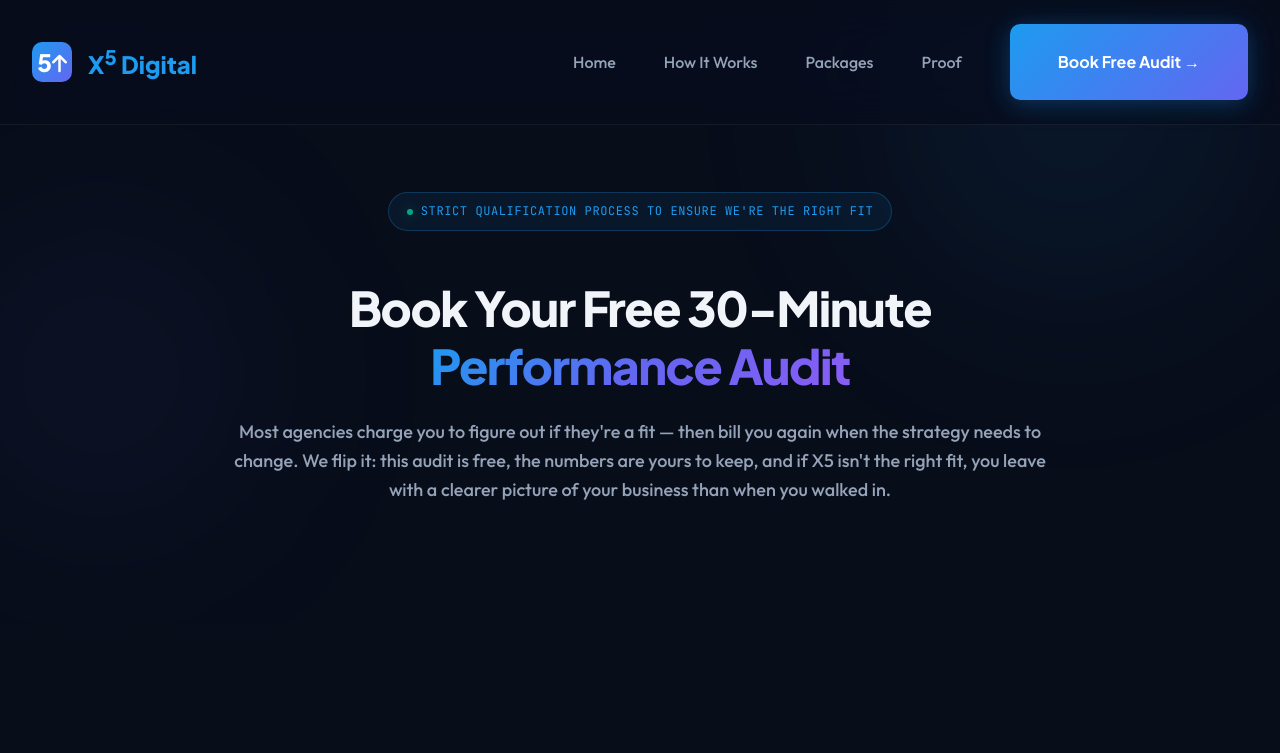
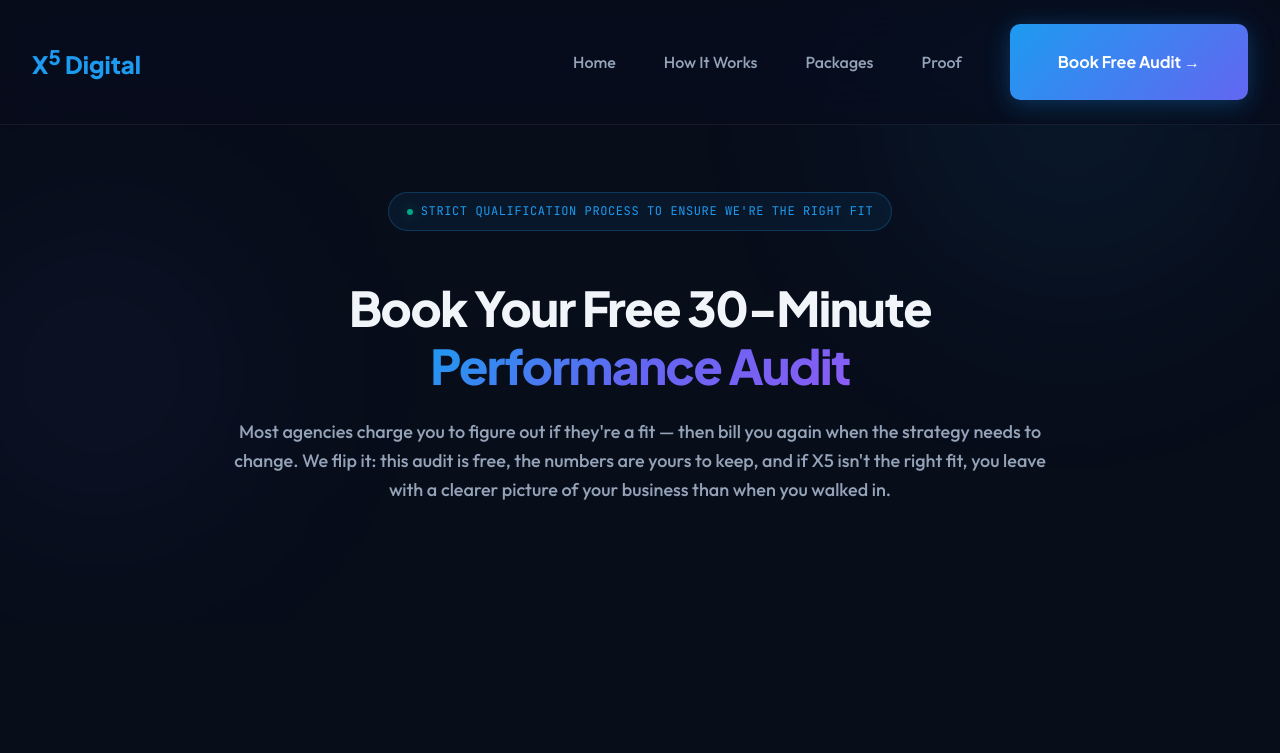
Before and after one commit to h13digital/x5digitalver2, a plain HTML site: page book-audit.html in a window 1280 px wide. Shown: the top 753 px of the page. Drawn offline with nearby package versions, Linux system fonts and the light colour scheme.

Commit message:
Update book-audit.html

```diff
--- a/book-audit.html
+++ b/book-audit.html
@@ -1043,7 +1043,6 @@
         <div class="container">
             <nav class="nav">
                 <a href="index.html" class="logo">
-                    <div class="logo-icon">5 <sup><i class="fas fa-arrow-up" aria-hidden="true"></i></sup></div>
                     <span>X<sup>5</sup> Digital</span>
                 </a>
 
```
